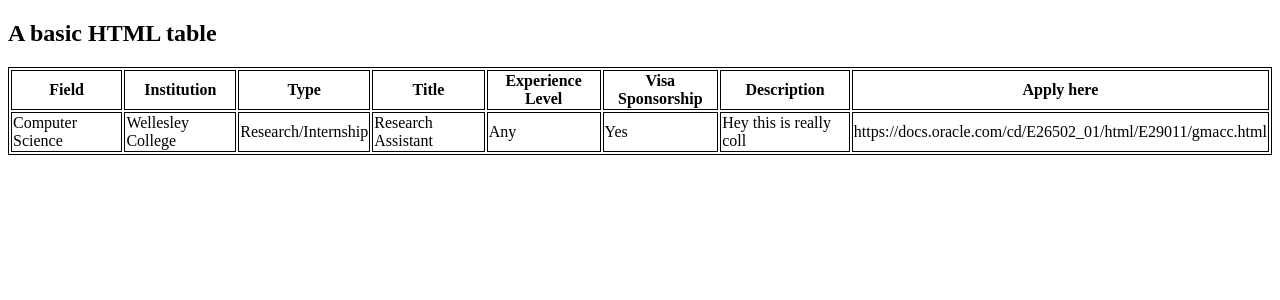
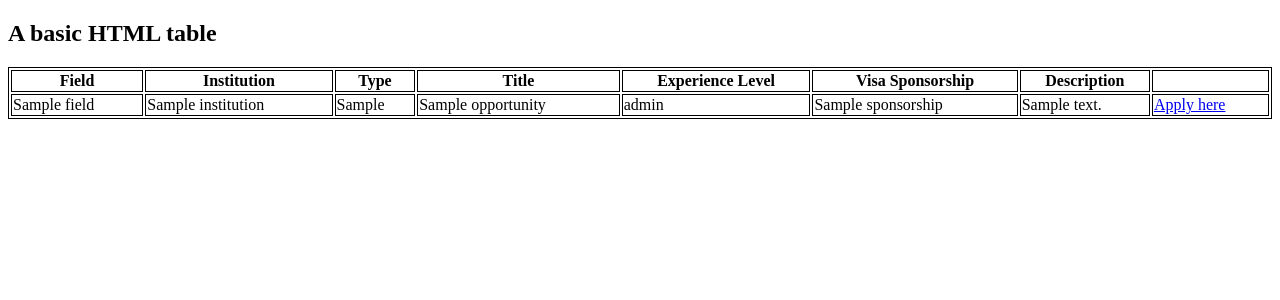
Before and after one commit to RopaBevy/CentralizedEX-CS304, a Flask app: template templates/display.html in a window 1280 px wide. Shown: the top 300 px of the page. Run offline with Flask 2, Linux system fonts and the light colour scheme; the template is opened without the code that fills it: most values are stand-ins (such as "Sample title", 1, 10 or a date in 2020).

Commit message:
now displaying all posts in the database

```diff
--- a/app.py
+++ b/app.py
@@ -153,9 +153,13 @@ def upload():
 
 @app.route('/display/')
 def display():
-    conn = dbi.connect()
-    opportunities = queries.get_opportunities(conn)
-    return render_template('display.html', opportunities=opportunities)
+    if('email' in session):
+        conn = dbi.connect()
+        opportunities = queries.get_opportunities(conn)
+        return render_template('display.html', opportunities=opportunities)
+    else:
+        flash('Please login.')
+        return render_template('login.html')
 
 
 
--- a/templates/display.html
+++ b/templates/display.html
@@ -19,19 +19,21 @@ table, th, td {
     <th>Experience Level</th>
     <th>Visa Sponsorship</th>
     <th>Description</th>
-    <th><a>Apply here</a></th> <!--put the applink into a button-->
+    <th></th>
   </tr>
+  {% for opportunity in opportunities %}
   <tr>
     <!--take opportunities and loop over them add them to the table a batch at a time-->
-    <td>Computer Science</td>
-    <td>Wellesley College</td>
-    <td>Research/Internship</td>
-    <td>Research Assistant</td>
-    <td>Any</td>
-    <td>Yes</td>
-    <td>Hey this is really coll </td>
-    <td>https://docs.oracle.com/cd/E26502_01/html/E29011/gmacc.html</td>
+    <td>{{ opportunity.get('field') }}</td>
+    <td>{{ opportunity.get('institution') }}</td>
+    <td>{{ opportunity.get('experienceType') }}</td>
+    <td>{{ opportunity.get('title') }}</td>
+    <td>{{ opportunity.get('experienceLevel') }}</td>
+    <td>{{ opportunity.get('sponsorship') }}</td>
+    <td>{{ opportunity.get('description') }}</td>
+    <td><a href="{{ opportunity.get('appLink') }}"> Apply here</a></td>
   </tr>
+  {% endfor %}
 </table>
 
 </body>
```
